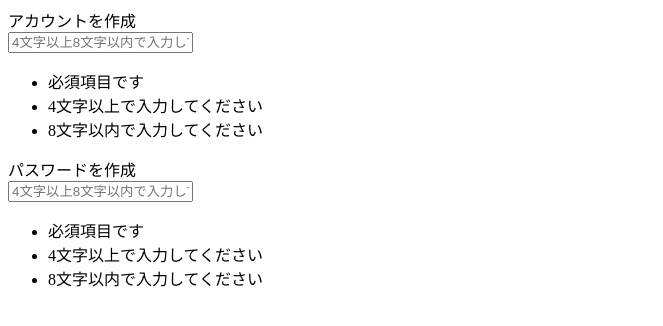
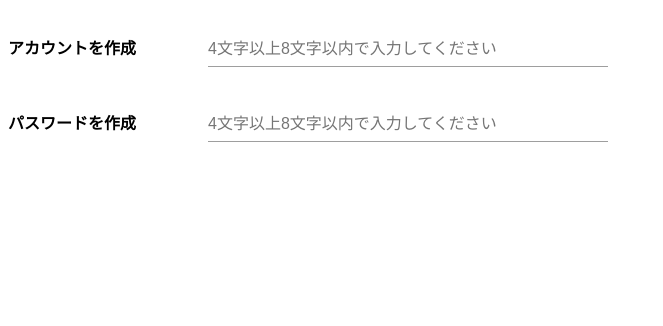
Before and after one commit to rei-m/js_neta, a plain HTML site: page observer_pattern/index.html in a window 1280 px wide. Shown: the whole page, without its empty margins (0-663 px from the left). Drawn offline with Linux system fonts and the light colour scheme.

Commit message:
cssを追加

```diff
--- a/observer_pattern/index.html
+++ b/observer_pattern/index.html
@@ -4,7 +4,7 @@
     <meta charset="utf-8">
     <meta http-equiv="X-UA-Compatible" content="IE=edge">
     <title></title>
-    <link rel="stylesheet" href="">
+    <link rel="stylesheet" href="css/index.css">
 </head>
 <body>
     <div class="container">
```
Also changed, not shown: observer_pattern/image/error.png (added), observer_pattern/image/sprite.png (added).
